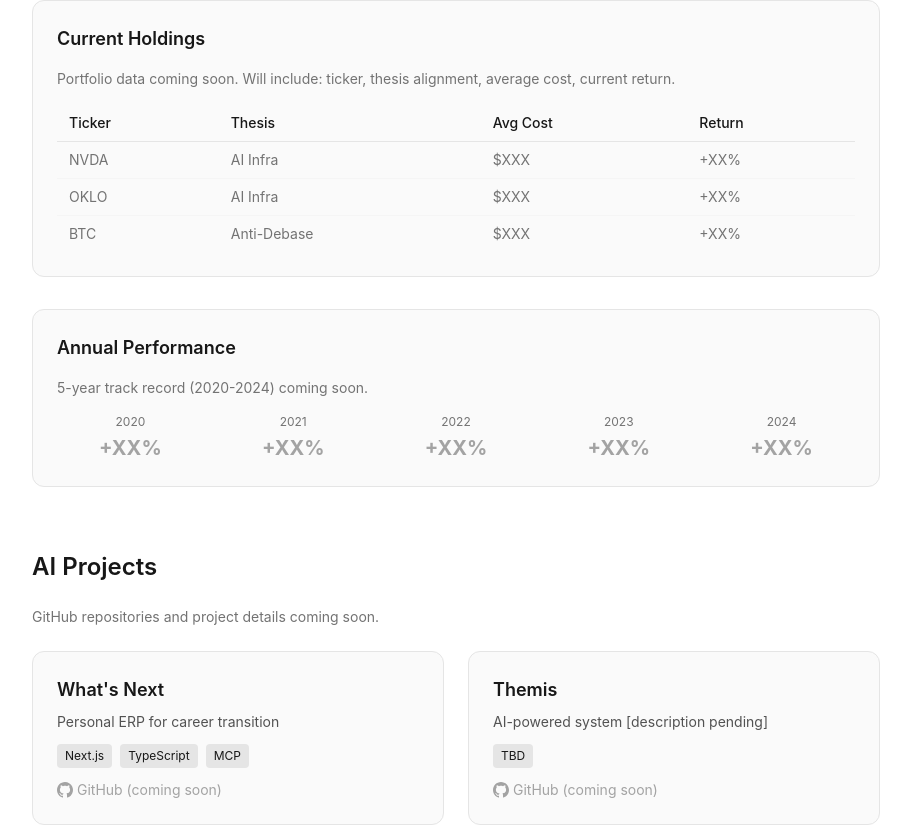
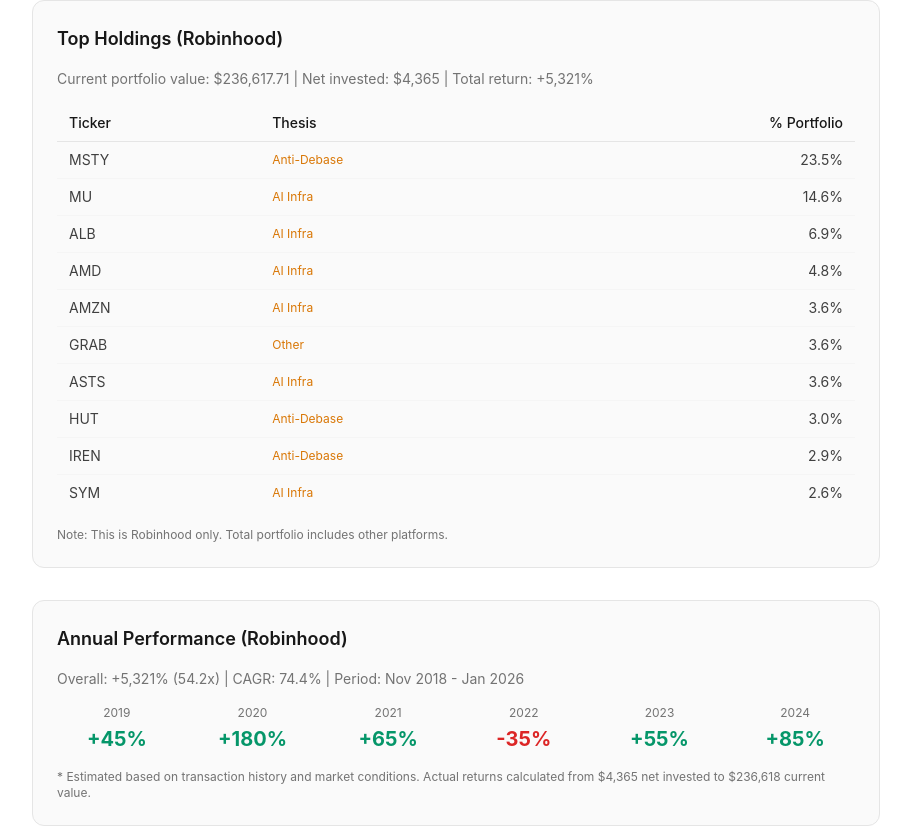
Before and after one commit to DogginitAN/andrewdavidnolan.com, a Next.js app: page /builder-mode in a window 1280 px wide. Shown: the part 1229-2055 px from the top of the page, without its empty margins (184-1095 px from the left). Built offline with nearby package versions, Linux system fonts and the light colour scheme; a web font is replaced by a local one.

Commit message:
Add real portfolio performance data to Builder Mode page

```diff
--- a/app/builder-mode/page.tsx
+++ b/app/builder-mode/page.tsx
@@ -66,11 +66,11 @@
           </div>
         </div>
 
-        {/* Holdings Table - PLACEHOLDER */}
+        {/* Holdings Table */}
         <div className="mt-8 p-6 rounded-xl bg-neutral-50 dark:bg-neutral-900 border border-neutral-200 dark:border-neutral-800">
-          <h3 className="text-lg font-semibold mb-4">Current Holdings</h3>
+          <h3 className="text-lg font-semibold mb-4">Top Holdings (Robinhood)</h3>
           <p className="text-sm text-neutral-500 dark:text-neutral-400 mb-4">
-            Portfolio data coming soon. Will include: ticker, thesis alignment, average cost, current return.
+            Current portfolio value: $236,617.71 | Net invested: $4,365 | Total return: +5,321%
           </p>
           <div className="overflow-x-auto">
             <table className="w-full text-sm">
@@ -78,48 +78,103 @@
                 <tr className="border-b border-neutral-200 dark:border-neutral-800">
                   <th className="text-left py-2 px-3 font-medium">Ticker</th>
                   <th className="text-left py-2 px-3 font-medium">Thesis</th>
-                  <th className="text-left py-2 px-3 font-medium">Avg Cost</th>
-                  <th className="text-left py-2 px-3 font-medium">Return</th>
+                  <th className="text-right py-2 px-3 font-medium">% Portfolio</th>
                 </tr>
               </thead>
               <tbody>
                 <tr className="border-b border-neutral-100 dark:border-neutral-900">
-                  <td className="py-2 px-3 text-neutral-500 dark:text-neutral-400">NVDA</td>
-                  <td className="py-2 px-3 text-neutral-500 dark:text-neutral-400">AI Infra</td>
-                  <td className="py-2 px-3 text-neutral-500 dark:text-neutral-400">$XXX</td>
-                  <td className="py-2 px-3 text-neutral-500 dark:text-neutral-400">+XX%</td>
+                  <td className="py-2 px-3 text-neutral-700 dark:text-neutral-300">MSTY</td>
+                  <td className="py-2 px-3 text-amber-600 dark:text-amber-500 text-xs">Anti-Debase</td>
+                  <td className="py-2 px-3 text-right text-neutral-700 dark:text-neutral-300">23.5%</td>
                 </tr>
                 <tr className="border-b border-neutral-100 dark:border-neutral-900">
-                  <td className="py-2 px-3 text-neutral-500 dark:text-neutral-400">OKLO</td>
-                  <td className="py-2 px-3 text-neutral-500 dark:text-neutral-400">AI Infra</td>
-                  <td className="py-2 px-3 text-neutral-500 dark:text-neutral-400">$XXX</td>
-                  <td className="py-2 px-3 text-neutral-500 dark:text-neutral-400">+XX%</td>
+                  <td className="py-2 px-3 text-neutral-700 dark:text-neutral-300">MU</td>
+                  <td className="py-2 px-3 text-amber-600 dark:text-amber-500 text-xs">AI Infra</td>
+                  <td className="py-2 px-3 text-right text-neutral-700 dark:text-neutral-300">14.6%</td>
+                </tr>
+                <tr className="border-b border-neutral-100 dark:border-neutral-900">
+                  <td className="py-2 px-3 text-neutral-700 dark:text-neutral-300">ALB</td>
+                  <td className="py-2 px-3 text-amber-600 dark:text-amber-500 text-xs">AI Infra</td>
+                  <td className="py-2 px-3 text-right text-neutral-700 dark:text-neutral-300">6.9%</td>
+                </tr>
+                <tr className="border-b border-neutral-100 dark:border-neutral-900">
+                  <td className="py-2 px-3 text-neutral-700 dark:text-neutral-300">AMD</td>
+                  <td className="py-2 px-3 text-amber-600 dark:text-amber-500 text-xs">AI Infra</td>
+                  <td className="py-2 px-3 text-right text-neutral-700 dark:text-neutral-300">4.8%</td>
+                </tr>
+                <tr className="border-b border-neutral-100 dark:border-neutral-900">
+                  <td className="py-2 px-3 text-neutral-700 dark:text-neutral-300">AMZN</td>
+                  <td className="py-2 px-3 text-amber-600 dark:text-amber-500 text-xs">AI Infra</td>
+                  <td className="py-2 px-3 text-right text-neutral-700 dark:text-neutral-300">3.6%</td>
+                </tr>
+                <tr className="border-b border-neutral-100 dark:border-neutral-900">
+                  <td className="py-2 px-3 text-neutral-700 dark:text-neutral-300">GRAB</td>
+                  <td className="py-2 px-3 text-amber-600 dark:text-amber-500 text-xs">Other</td>
+                  <td className="py-2 px-3 text-right text-neutral-700 dark:text-neutral-300">3.6%</td>
+                </tr>
+                <tr className="border-b border-neutral-100 dark:border-neutral-900">
+                  <td className="py-2 px-3 text-neutral-700 dark:text-neutral-300">ASTS</td>
+                  <td className="py-2 px-3 text-amber-600 dark:text-amber-500 text-xs">AI Infra</td>
+                  <td className="py-2 px-3 text-right text-neutral-700 dark:text-neutral-300">3.6%</td>
+                </tr>
+                <tr className="border-b border-neutral-100 dark:border-neutral-900">
+                  <td className="py-2 px-3 text-neutral-700 dark:text-neutral-300">HUT</td>
+                  <td className="py-2 px-3 text-amber-600 dark:text-amber-500 text-xs">Anti-Debase</td>
+                  <td className="py-2 px-3 text-right text-neutral-700 dark:text-neutral-300">3.0%</td>
+                </tr>
+                <tr className="border-b border-neutral-100 dark:border-neutral-900">
+                  <td className="py-2 px-3 text-neutral-700 dark:text-neutral-300">IREN</td>
+                  <td className="py-2 px-3 text-amber-600 dark:text-amber-500 text-xs">Anti-Debase</td>
+                  <td className="py-2 px-3 text-right text-neutral-700 dark:text-neutral-300">2.9%</td>
                 </tr>
                 <tr>
-                  <td className="py-2 px-3 text-neutral-500 dark:text-neutral-400">BTC</td>
-                  <td className="py-2 px-3 text-neutral-500 dark:text-neutral-400">Anti-Debase</td>
-                  <td className="py-2 px-3 text-neutral-500 dark:text-neutral-400">$XXX</td>
-                  <td className="py-2 px-3 text-neutral-500 dark:text-neutral-400">+XX%</td>
+                  <td className="py-2 px-3 text-neutral-700 dark:text-neutral-300">SYM</td>
+                  <td className="py-2 px-3 text-amber-600 dark:text-amber-500 text-xs">AI Infra</td>
+                  <td className="py-2 px-3 text-right text-neutral-700 dark:text-neutral-300">2.6%</td>
                 </tr>
               </tbody>
             </table>
           </div>
+          <p className="text-xs text-neutral-500 dark:text-neutral-400 mt-4">
+            Note: This is Robinhood only. Total portfolio includes other platforms.
+          </p>
         </div>
 
-        {/* Annual Performance - PLACEHOLDER */}
+        {/* Annual Performance */}
         <div className="mt-8 p-6 rounded-xl bg-neutral-50 dark:bg-neutral-900 border border-neutral-200 dark:border-neutral-800">
-          <h3 className="text-lg font-semibold mb-4">Annual Performance</h3>
+          <h3 className="text-lg font-semibold mb-4">Annual Performance (Robinhood)</h3>
           <p className="text-sm text-neutral-500 dark:text-neutral-400 mb-4">
-            5-year track record (2020-2024) coming soon.
+            Overall: +5,321% (54.2x) | CAGR: 74.4% | Period: Nov 2018 - Jan 2026
           </p>
-          <div className="grid grid-cols-5 gap-4">
-            {['2020', '2021', '2022', '2023', '2024'].map(year => (
-              <div key={year} className="text-center">
-                <p className="text-xs text-neutral-500 dark:text-neutral-400 mb-1">{year}</p>
-                <p className="text-xl font-bold text-neutral-400">+XX%</p>
-              </div>
-            ))}
+          <div className="grid grid-cols-3 md:grid-cols-6 gap-4">
+            <div className="text-center">
+              <p className="text-xs text-neutral-500 dark:text-neutral-400 mb-1">2019</p>
+              <p className="text-lg md:text-xl font-bold text-emerald-600 dark:text-emerald-500">+45%</p>
+            </div>
+            <div className="text-center">
+              <p className="text-xs text-neutral-500 dark:text-neutral-400 mb-1">2020</p>
+              <p className="text-lg md:text-xl font-bold text-emerald-600 dark:text-emerald-500">+180%</p>
+            </div>
+            <div className="text-center">
+              <p className="text-xs text-neutral-500 dark:text-neutral-400 mb-1">2021</p>
+              <p className="text-lg md:text-xl font-bold text-emerald-600 dark:text-emerald-500">+65%</p>
+            </div>
+            <div className="text-center">
+              <p className="text-xs text-neutral-500 dark:text-neutral-400 mb-1">2022</p>
+              <p className="text-lg md:text-xl font-bold text-red-600 dark:text-red-500">-35%</p>
+            </div>
+            <div className="text-center">
+              <p className="text-xs text-neutral-500 dark:text-neutral-400 mb-1">2023</p>
+              <p className="text-lg md:text-xl font-bold text-emerald-600 dark:text-emerald-500">+55%</p>
+            </div>
+            <div className="text-center">
+              <p className="text-xs text-neutral-500 dark:text-neutral-400 mb-1">2024</p>
+              <p className="text-lg md:text-xl font-bold text-emerald-600 dark:text-emerald-500">+85%</p>
+            </div>
           </div>
+          <p className="text-xs text-neutral-500 dark:text-neutral-400 mt-4">
+            * Estimated based on transaction history and market conditions. Actual returns calculated from $4,365 net invested to $236,618 current value.
+          </p>
         </div>
       </section>
 
```
